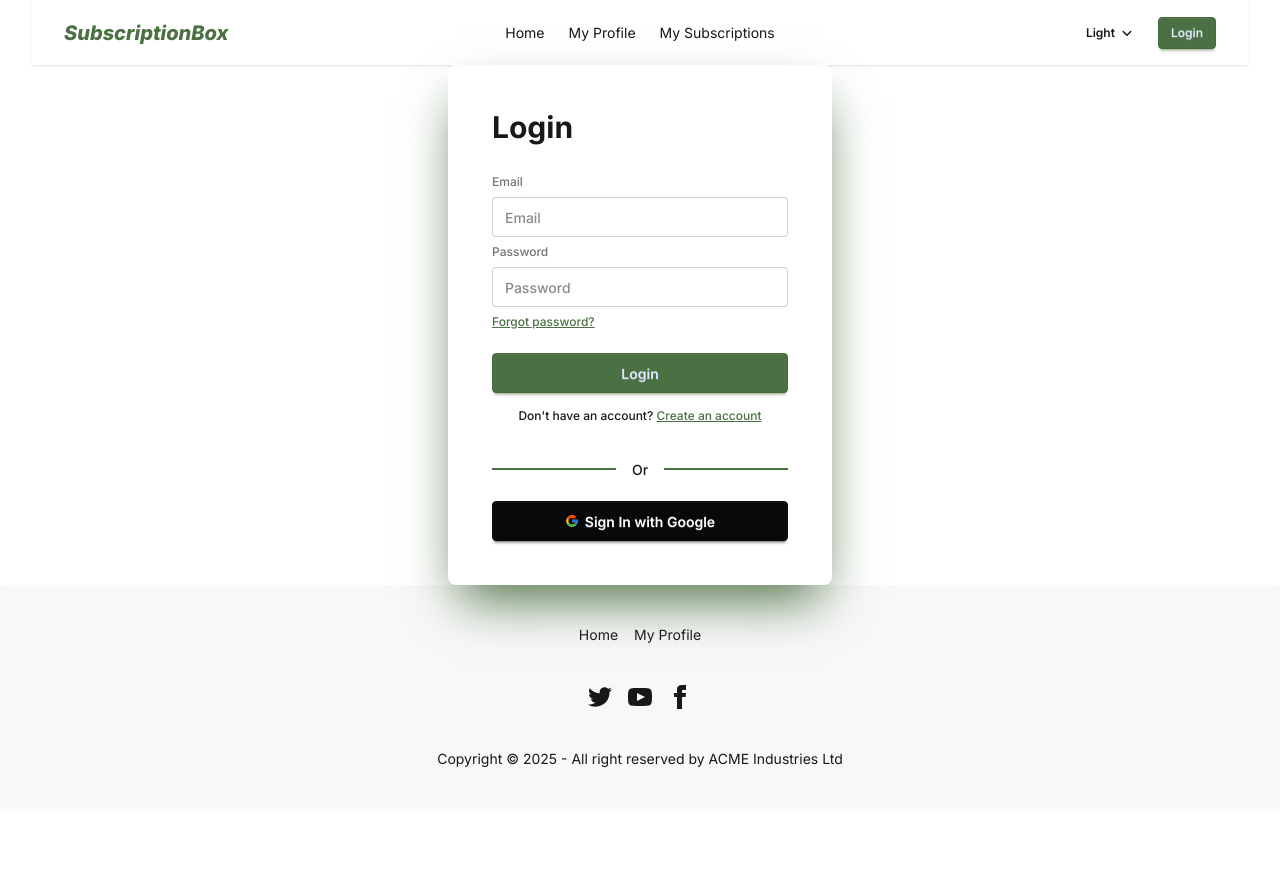
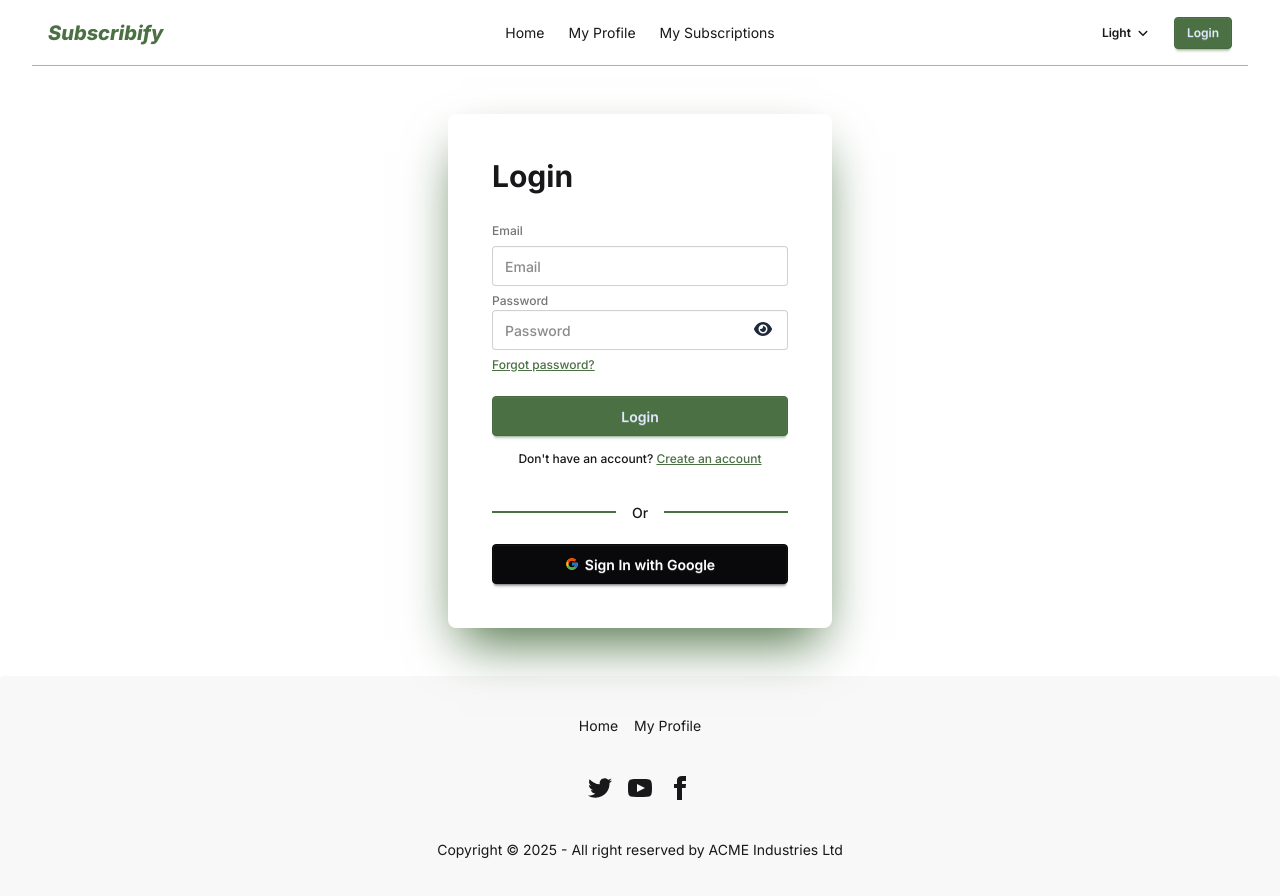
Before and after one commit to md-zeon/subscribify, a React (Vite) app: page /login in a window 1280 px wide. Shown: the top 896 px of the page. Before the commit the page ends 809 px from the top, so only its background shows below. Built offline with nearby package versions, Linux system fonts and the light colour scheme; no server answers.

Commit message:
Made Navbar Sticky

```diff
--- a/src/Layouts/MainLayout.jsx
+++ b/src/Layouts/MainLayout.jsx
@@ -8,7 +8,7 @@ const MainLayout = () => {
 	const { state } = useNavigation();
 	return (
 		<div>
-			<header className="max-w-7xl mx-auto px-4 sm:px-6 lg:px-8">
+			<header className='max-w-7xl mx-auto px-4 sm:px-6 lg:px-8 sticky top-0 z-50'>
 				<Navbar />
 			</header>
 			<main className='min-h-[calc(100vh-300px)] max-w-7xl mx-auto px-4 sm:px-6 lg:px-8'>
--- a/src/components/Navbar.jsx
+++ b/src/components/Navbar.jsx
@@ -5,9 +5,8 @@ import { FaAngleDown } from "react-icons/fa6";
 import { AuthContext } from "../Providers/AuthContext";
 
 const Navbar = () => {
+	const { user, logout } = use(AuthContext);
 	const [theme, setTheme] = useState(localStorage.getItem("theme") || "light");
-
-	const { user, logout } = use(AuthContext);
 
 	useEffect(() => {
 		document.documentElement.setAttribute("data-theme", theme);
@@ -43,7 +42,7 @@ const Navbar = () => {
 	};
 
 	return (
-		<div className='navbar bg-base-100 shadow-sm max-w-7xl mx-auto px-4 sm:px-6 lg:px-8'>
+		<div className='navbar bg-base-100 border-b max-w-7xl mx-auto px-4 border-primary/50'>
 			<div className='navbar-start'>
 				<div className='dropdown'>
 					<div
@@ -77,7 +76,7 @@ const Navbar = () => {
 					to='/'
 					className='font-extrabold italic text-primary text-xl'
 				>
-					SubscriptionBox
+					Subscribify
 				</Link>
 			</div>
 			<div className='navbar-center hidden lg:flex'>
--- a/src/pages/Login.jsx
+++ b/src/pages/Login.jsx
@@ -3,18 +3,33 @@ import { Link, useLocation, useNavigate } from "react-router";
 import { AuthContext } from "../Providers/AuthContext";
 import { toast } from "react-toastify";
 import { FcGoogle } from "react-icons/fc";
+import { FaEye, FaEyeSlash } from "react-icons/fa6";
 
 const Login = () => {
 	const { signIn, googleSignIn } = use(AuthContext);
 	const location = useLocation();
 	const navigate = useNavigate();
 	const [email, setEmail] = useState("");
+	const [isHidden, setIsHidden] = useState(true);
 
 	const handleLogin = (e) => {
 		e.preventDefault();
 		const form = e.target;
 		const email = form.email.value;
 		const password = form.password.value;
+
+		if (password.length < 6) {
+			toast.error("Password must be at least 6 characters long.");
+			return;
+		}
+		if (!/[A-Z]/.test(password)) {
+			toast.error("Password must contain at least one uppercase letter.");
+			return;
+		}
+		if (!/[a-z]/.test(password)) {
+			toast.error("Password must contain at least one lowercase letter.");
+			return;
+		}
 
 		signIn(email, password)
 			.then((userCredential) => {
@@ -44,7 +59,7 @@ const Login = () => {
 	};
 
 	return (
-		<div className='card bg-base-100 w-full max-w-sm mx-auto shrink-0 shadow-2xl p-5 shadow-primary'>
+		<div className='card bg-base-100 w-full max-w-sm mx-auto shrink-0 shadow-2xl p-5 shadow-primary my-12'>
 			<h1 className='text-3xl font-bold ps-6 mt-6'>Login</h1>
 			<div className='card-body font-medium'>
 				<form
@@ -61,14 +76,30 @@ const Login = () => {
 						placeholder='Email'
 						required
 					/>
+					<div className='relative'>
 						<label className='label'>Password</label>
 						<input
-						type='password'
+							type={isHidden ? "password" : "text"}
 							name='password'
 							className='input'
 							placeholder='Password'
 							required
 						/>
+						{isHidden ? (
+							<FaEye
+								className='absolute top-7 z-10 right-4 cursor-pointer text-gray-800'
+								size={18}
+								onClick={() => setIsHidden(!isHidden)}
+							/>
+						) : (
+							<FaEyeSlash
+								className='absolute top-7 z-10 right-4 cursor-pointer text-gray-800'
+								size={18}
+								onClick={() => setIsHidden(!isHidden)}
+							/>
+						)}
+					</div>
+
 					<div>
 						<Link
 							to='/forgot-password'
--- a/src/pages/MyProfile.jsx
+++ b/src/pages/MyProfile.jsx
@@ -22,7 +22,7 @@ const MyProfile = () => {
 	};
 
 	return (
-		<div className='card bg-base-100 shadow-xl p-6 max-w-md mx-auto'>
+		<div className='card bg-base-100 shadow-xl shadow-primary p-6 max-w-md mx-auto my-12'>
 			<Title>My Profile</Title>
 
 			<div className='card-body'>
--- a/src/pages/Register.jsx
+++ b/src/pages/Register.jsx
@@ -63,7 +63,7 @@ const Register = () => {
 	};
 
 	return (
-		<div className='card bg-base-100 w-full max-w-sm mx-auto shrink-0 shadow-2xl p-5 shadow-primary'>
+		<div className='card bg-base-100 w-full max-w-sm mx-auto shrink-0 shadow-2xl p-5 shadow-primary my-12'>
 			<h1 className='text-3xl font-bold ps-6 mt-6'>Register</h1>
 			<div className='card-body font-medium'>
 				<form
```
Lines whose indentation alone changed are shown as unchanged.
